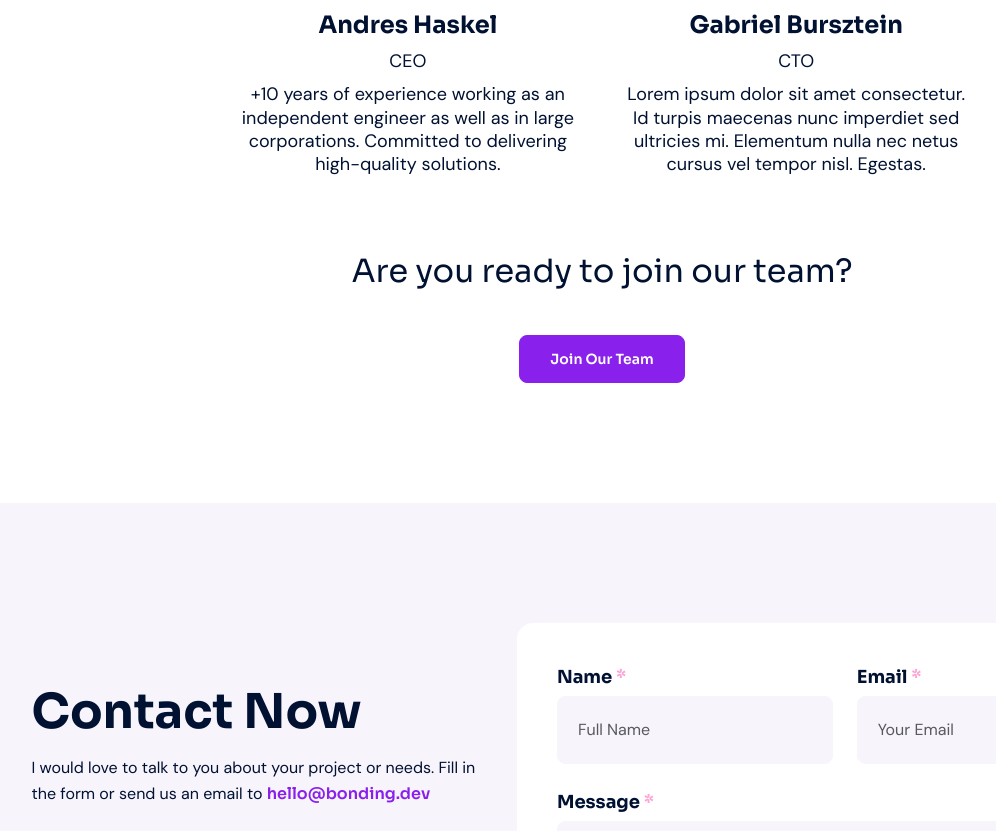
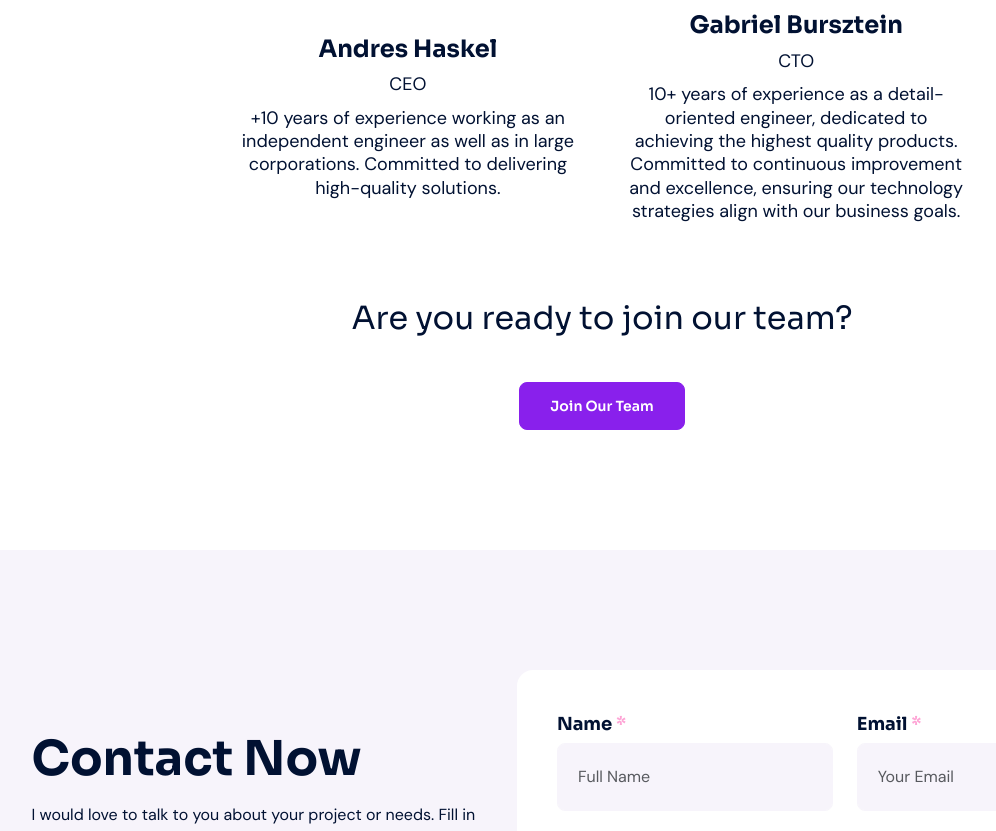
Before and after one commit to andihaskel/bonding-landing, a React (Vite) app: page / in a window 1280 px wide. Shown: the part 4319-5150 px from the top of the page, without its empty margins (38-1034 px from the left). Built offline with nearby package versions, Linux system fonts and the light colour scheme.

Commit message:
feat: gabi text

```diff
--- a/src/components/ourTeam/OurTeam.jsx
+++ b/src/components/ourTeam/OurTeam.jsx
@@ -23,7 +23,7 @@ const OurTeam = () => {
       img: Gabriel_Bursztein,
       name: 'Gabriel Bursztein',
       title: 'CTO',
-      text: 'Lorem ipsum dolor sit amet consectetur. Id turpis maecenas nunc imperdiet sed ultricies mi. Elementum nulla nec netus cursus vel tempor nisl. Egestas.',
+      text: '10+ years of experience as a detail-oriented engineer, dedicated to achieving the highest quality products. Committed to continuous improvement and excellence, ensuring our technology strategies align with our business goals.',
       twitterLink: '#',
       linkedinLink: 'https://www.linkedin.com/in/gabrielbursztein/',
     },
```
